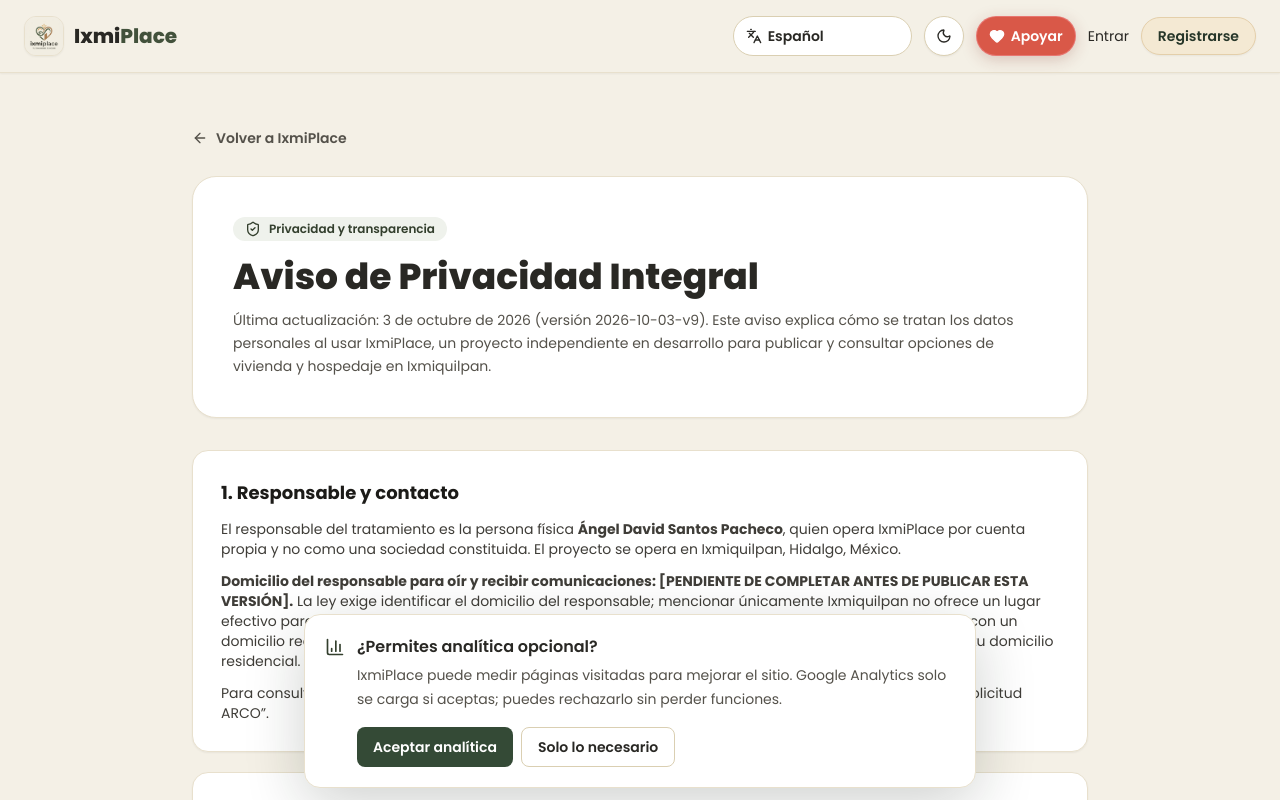
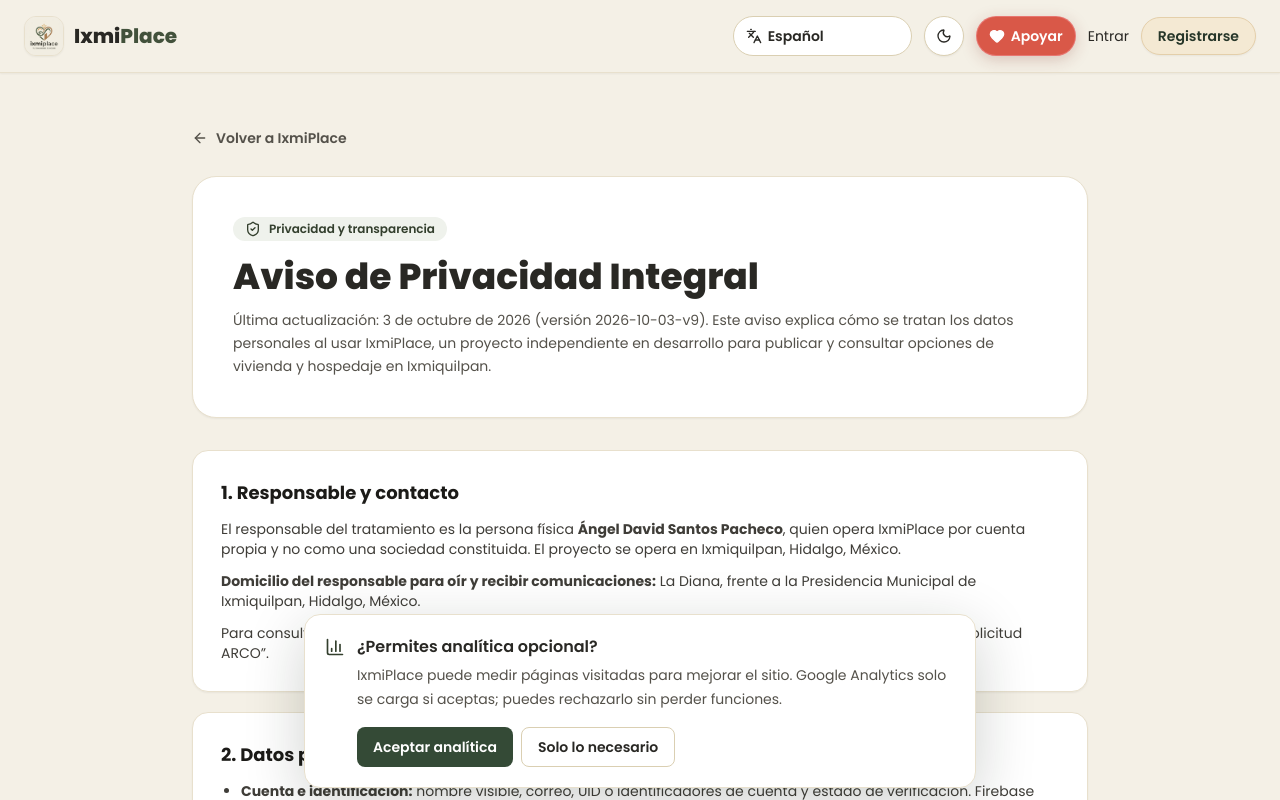
Before and after one commit to PixelCraftDavid/ixmiplace, a React (Vite) app: page /aviso-de-privacidad in a window 1280 px wide. Shown: the top 800 px of the page. Built offline with nearby package versions, Linux system fonts and the light colour scheme; no server answers.

Commit message:
edicion de domicilio

```diff
--- a/src/features/legal/PrivacyNoticePage.tsx
+++ b/src/features/legal/PrivacyNoticePage.tsx
@@ -24,7 +24,7 @@ export function PrivacyNoticePage() {
         <div className="space-y-5">
           <NoticeSection title="1. Responsable y contacto">
             <p>El responsable del tratamiento es la persona física <strong>Ángel David Santos Pacheco</strong>, quien opera IxmiPlace por cuenta propia y no como una sociedad constituida. El proyecto se opera en Ixmiquilpan, Hidalgo, México.</p>
-            <p><strong>Domicilio del responsable para oír y recibir comunicaciones: [PENDIENTE DE COMPLETAR ANTES DE PUBLICAR ESTA VERSIÓN].</strong> La ley exige identificar el domicilio del responsable; mencionar únicamente Ixmiquilpan no ofrece un lugar efectivo para localizarlo o recibir comunicaciones. No publiques esta versión hasta completar este campo con un domicilio real y operativo, o hasta obtener asesoría sobre una alternativa jurídicamente válida que proteja tu domicilio residencial.</p>
+            <p><strong>Domicilio del responsable para oír y recibir comunicaciones:</strong> La Diana, frente a la Presidencia Municipal de Ixmiquilpan, Hidalgo, México.</p>
             <p>Para consultas de privacidad y solicitudes ARCO, escribe a <a className="font-semibold text-brand-700 underline dark:text-brand-300" href="mailto:ixmiplacesupport@gmail.com">ixmiplacesupport@gmail.com</a>, con el asunto “Solicitud ARCO”.</p>
           </NoticeSection>
 
```
